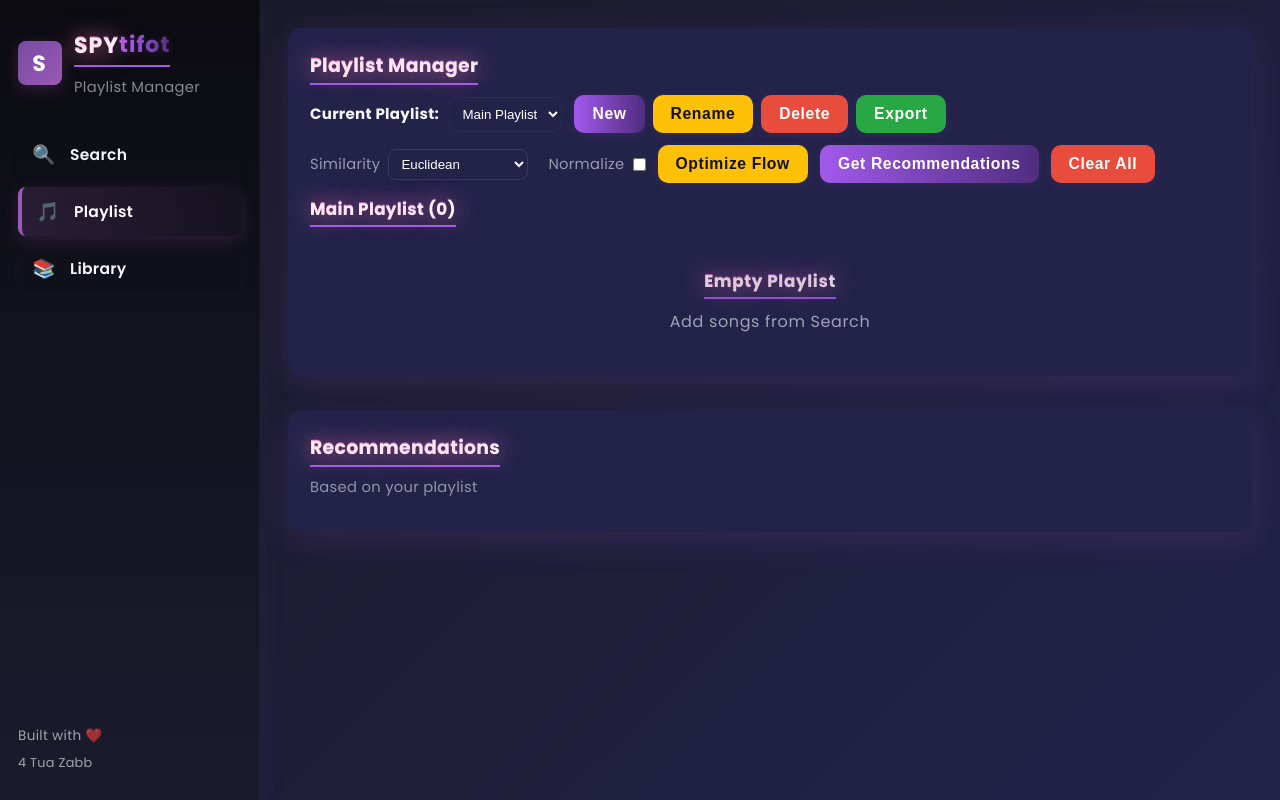
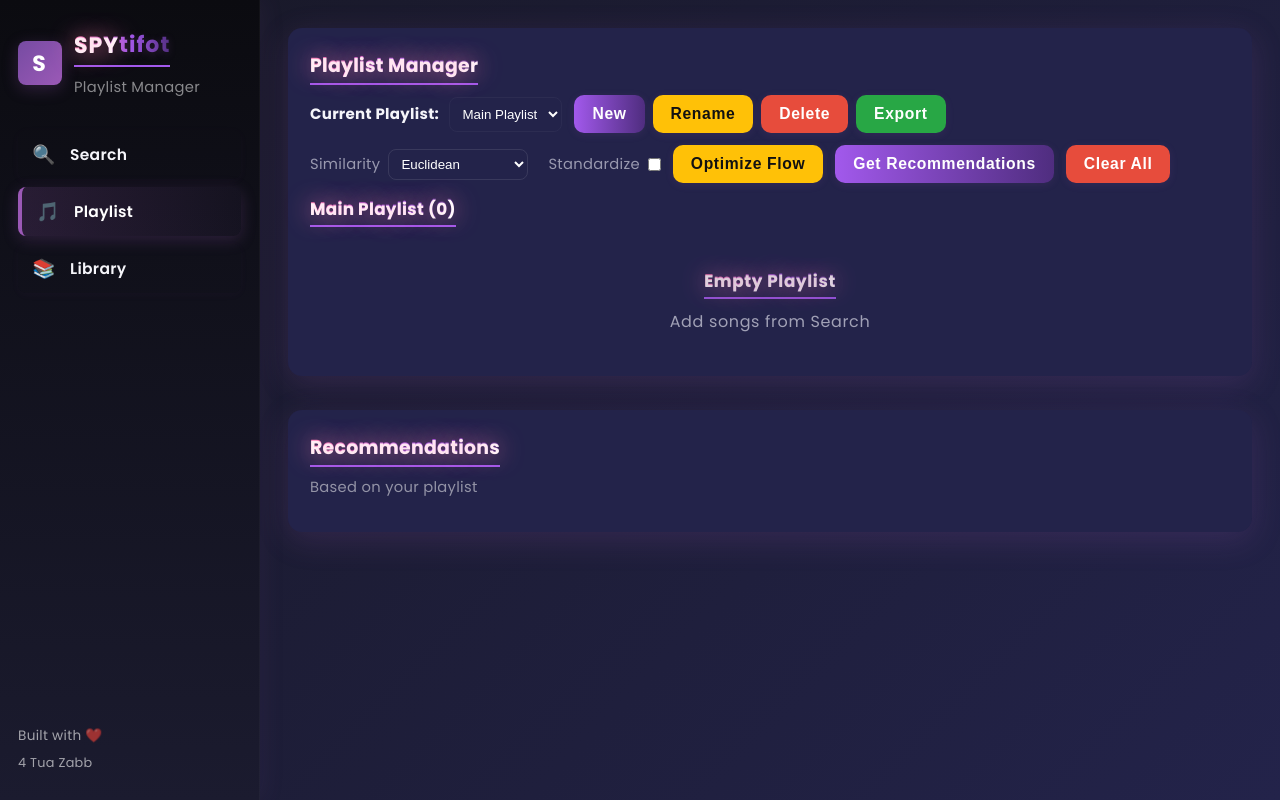
Before and after one commit to BikiniGordon/Spytifot, a Flask app: page /playlist in a window 1280 px wide. Run offline with Flask 3, Linux system fonts and the light colour scheme; data that the repository does not hold is empty.

Commit message:
Fix Vocab

```diff
--- a/app.py
+++ b/app.py
@@ -462,7 +462,7 @@ def optimize_playlist():
         except Exception:
             opts = {}
         similarity_method = opts.get('similarity', 'euclidean')
-        normalize_flag = bool(opts.get('normalize', False))
+        standardize_flag = bool(opts.get('standardize', False))
         # convert session playlist to format expected by music_database_analyzer
         # create a mapping to preserve source information
         playlist_data = []
@@ -488,7 +488,7 @@ def optimize_playlist():
         print(f"DEBUG: Converted playlist_data: {len(playlist_data)} songs")
         print(f"DEBUG: Source mapping: {source_mapping}")
 
-        optimized_playlist, transition_scores = reorder_playlist_for_flow(playlist_data, similarity_method, normalize_flag)
+        optimized_playlist, transition_scores = reorder_playlist_for_flow(playlist_data, similarity_method, standardize_flag)
 
         print(f"DEBUG: After optimization: {len(optimized_playlist)} songs")
 
@@ -520,10 +520,10 @@ def optimize_playlist():
 
         return jsonify({
             'success': True,
-            'message': f'Playlist optimized! Average similarity: {avg_score:.4f} (method: {similarity_method}, normalize: {normalize_flag})',
+            'message': f'Playlist optimized! Average similarity: {avg_score:.4f} (method: {similarity_method}, standardize: {standardize_flag})',
             'avg_similarity': avg_score,
             'similarity_method': similarity_method,
-            'normalize': normalize_flag,
+            'standardize': standardize_flag,
             'playlist': session['playlist']
         })
 
--- a/templates/playlist.html
+++ b/templates/playlist.html
@@ -31,8 +31,8 @@
           <option value="cosine">Cosine</option>
           <option value="weighted_cosine">Weighted Cosine</option>
         </select>
-        <label for="normalizeToggle" class="small" style="margin-left:12px;opacity:0.8">Normalize</label>
-        <input type="checkbox" id="normalizeToggle" />
+        <label for="standardizeToggle" class="small" style="margin-left:12px;opacity:0.8">Standardize</label>
+        <input type="checkbox" id="standardizeToggle" />
       </div>
       <div style="display:flex;gap:12px;align-items:center;">
         <button class="btn btn-warning" onclick="optimizePlaylist()">Optimize Flow</button>
@@ -213,12 +213,12 @@ async function renamePlaylistWithPopup() {
 
   async function optimizePlaylist() {
     const sim = document.getElementById('similaritySelect').value;
-    const normalize = document.getElementById('normalizeToggle').checked;
+    const standardize = document.getElementById('standardizeToggle').checked;
     try {
       const res = await fetch('/api/playlist/optimize', {
         method: 'POST',
         headers: {'Content-Type':'application/json'},
-        body: JSON.stringify({ similarity: sim, normalize })
+        body: JSON.stringify({ similarity: sim, standardize })
       });
       const data = await res.json();
       if (data.success) {
```
Also changed, not shown: README.md.
